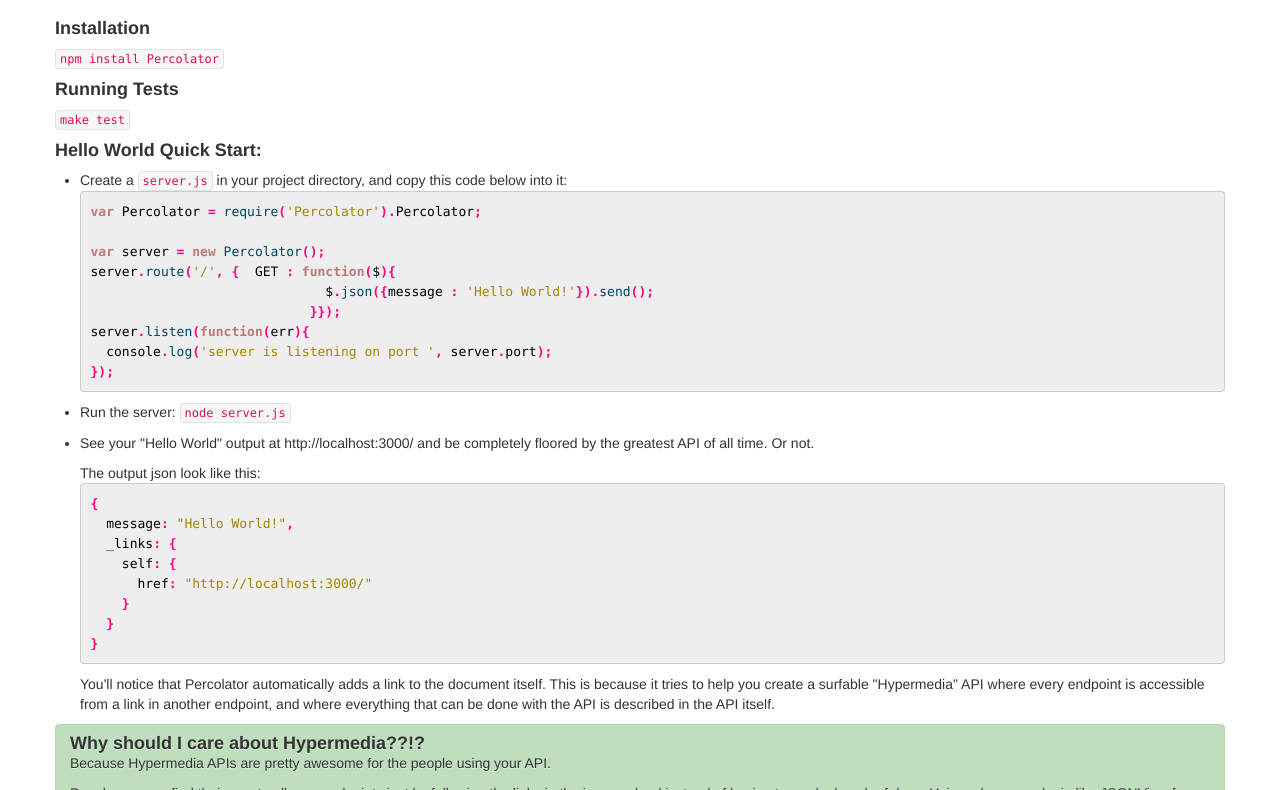
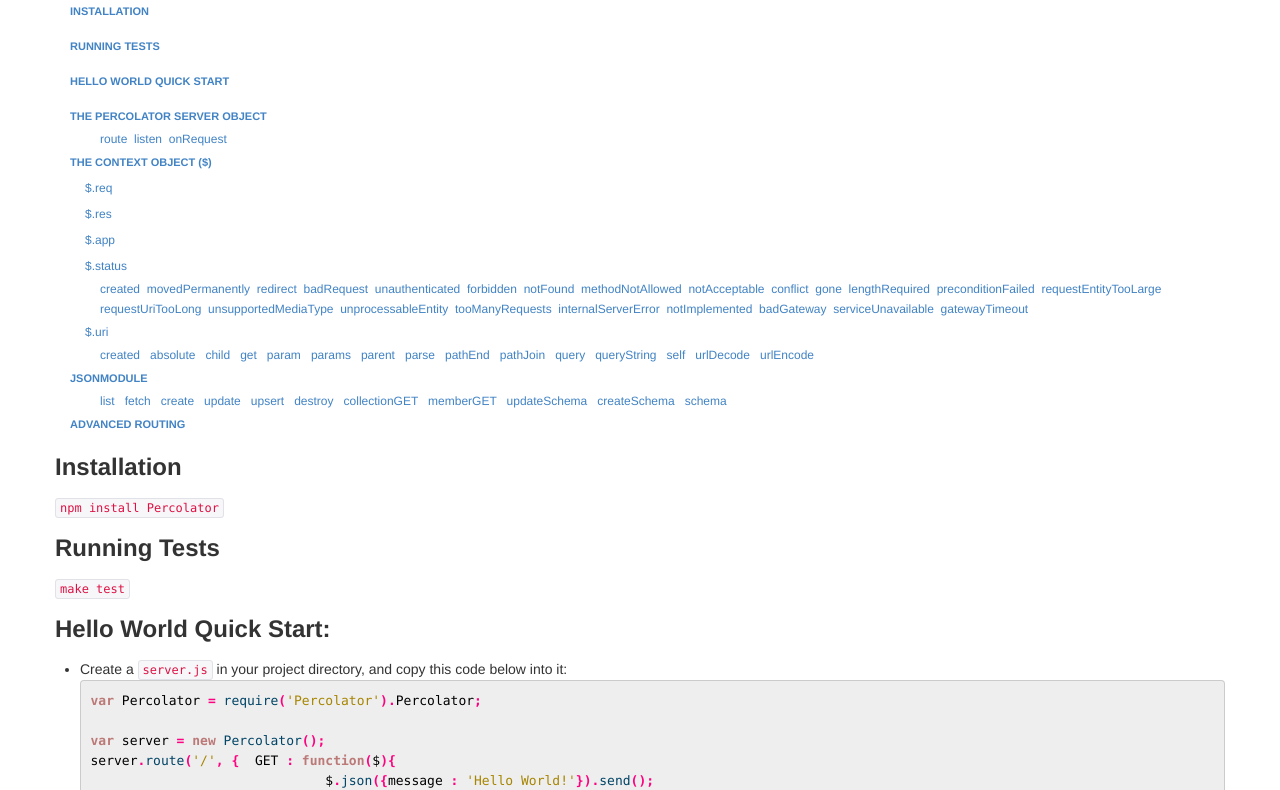
Before and after one commit to cainus/percolatorjs.com, a website: page static/documentation.html in a window 1280 px wide. Shown: the part 102-892 px from the top of the page. Drawn offline with nearby package versions, Linux system fonts and the light colour scheme.

Commit message:
upgraded percolator.  added lots of links to docs

```diff
--- a/package.json
+++ b/package.json
@@ -20,7 +20,7 @@
       "dependencies": {
           "github-flavored-markdown" : "1.0.1",
           "underscore" : "1.3.3",
-          "Percolator" : "0.10.0"
+          "Percolator" : "0.10.1"
       },
       "devDependencies" : {
           "mockery" : "1.1.2",
--- a/static/documentation.html
+++ b/static/documentation.html
@@ -10,14 +10,45 @@
 
     <!-- Le styles -->
     <link href="css/bootstrap.css" rel="stylesheet">
-    <style type="text/css">
-      body {
+    <link href="css/bootstrap-responsive.css" rel="stylesheet">
+    <link href="css/sh_acid.min.css" rel="stylesheet">
+      <!-- body {
         padding-top: 60px;
         padding-bottom: 40px;
       }
+
+      .nav-list > li > a {
+        padding: 0px 0px 0px 0px;
+        margin-left : 10px;
+      }
+
+-->
+    <style type="text/css">
+      h2 {
+        margin-top : 50px;
+      }
+      .nav-header {
+        padding-top: 5px;
+        padding-bottom: 5px;
+        margin-top: 0px;
+        margin-bottom: 0px;
+
+      }
+      .nav-sub-header {
+        font-size: 12px;
+        margin-left : 15px;
+        margin-top: 0px;
+        margin-bottom: 0px;
+      }
+      p.nav-sub-header {
+        margin-left : 30px;
+      }
+      li.nav-header {
+        margin-top : 0px;
+        padding-top : 0px;
+        padding-bottom : 0px;
+      }
     </style>
-    <link href="css/bootstrap-responsive.css" rel="stylesheet">
-    <link href="css/sh_acid.min.css" rel="stylesheet">
 
     <!-- Le HTML5 shim, for IE6-8 support of HTML5 elements -->
     <!--[if lt IE 9]>
@@ -34,7 +65,7 @@
     <script type="text/javascript" src="/js/sh_javascript.min.js"></script>
   </head>
 
-  <body  onload="sh_highlightDocument();">
+  <body  onload="sh_highlightDocument();" >
 
     <div class="navbar navbar-fixed-top">
       <div class="navbar-inner">
@@ -53,21 +84,104 @@
               <li class="active"><a href="documentation.html">Documentation</a></li>
             </ul>
           </div><!--/.nav-collapse -->
-        </div>
-      </div>
+        </div><!-- /container -->
+      </div><!-- /navbar-inner -->
+    </div><!-- /navbar -->
+    <div class="container" id="topspacer">
+
     </div>
 
     <div class="container">
-      <div >
-        <h3>
+        <h2>
         Documentation
-        </h3>
-     <div>
-      <h4>Installation</h4>
-      <code>npm install Percolator</code>
-      <h4>Running Tests</h4>
-      <code>make test</code>
-      <h4>Hello World Quick Start:</h4>
+        </h2>
+        <p></p>
+        <ul class="nav nav-list">
+          <li class="nav-header"><a href="#installation">Installation</a></li>
+          <li class="nav-header" ><a href="#runningtests">Running Tests</a></li>
+          <li class="nav-header" ><a href="#helloworld">Hello World Quick Start</a></li>
+          <li class="nav-header"><a href="#server">The Percolator Server Object</a></li>
+          <p class="nav-sub-header">
+            <a href="#server-route">route</a>&nbsp;
+            <a href="#server-listen">listen</a>&nbsp;
+            <a href="#server-onrequest">onRequest</a>&nbsp;
+          </p>
+          <li class="nav-header" ><a href="#context">The Context Object ($)</a></li>
+          <li class="nav-sub-header"><a href="#context-req">$.req</a></li>
+          <li class="nav-sub-header"><a href="#context-res">$.res</a></li>
+          <li class="nav-sub-header"><a href="#context-app">$.app</a></li>
+          <li class="nav-sub-header"><a href="#context-status">$.status</a></li>
+          <p class="nav-sub-header">
+            <a href="#context-status-created">created</a>&nbsp;
+            <a href="#context-status-movedPermanently">movedPermanently</a>&nbsp;
+            <a href="#context-status-redirect">redirect</a>&nbsp;
+            <a href="#context-status-badRequest">badRequest</a>&nbsp;
+            <a href="#context-status-unauthenticated">unauthenticated</a>&nbsp;
+            <a href="#context-status-forbidden">forbidden</a>&nbsp;
+            <a href="#context-status-notFound">notFound</a>&nbsp;
+            <a href="#context-status-methodNotAllowed">methodNotAllowed</a>&nbsp;
+            <a href="#context-status-notAcceptable">notAcceptable</a>&nbsp;
+            <a href="#context-status-conflict">conflict</a>&nbsp;
+            <a href="#context-status-gone">gone</a>&nbsp;
+            <a href="#context-status-lengthRequired">lengthRequired</a>&nbsp;
+            <a href="#context-status-preconditionFailed">preconditionFailed</a>&nbsp;
+            <a href="#context-status-requestEntityTooLarge">requestEntityTooLarge</a>&nbsp;
+            <a href="#context-status-requestUriTooLong">requestUriTooLong</a>&nbsp;
+            <a href="#context-status-unsupportedMediaType">unsupportedMediaType</a>&nbsp;
+            <a href="#context-status-unprocessableEntity">unprocessableEntity</a>&nbsp;
+            <a href="#context-status-tooManyRequests">tooManyRequests</a>&nbsp;
+            <a href="#context-status-internalServerError">internalServerError</a>&nbsp;
+            <a href="#context-status-notImplemented">notImplemented</a>&nbsp;
+            <a href="#context-status-badGateway">badGateway</a>&nbsp;
+            <a href="#context-status-serviceUnavailable">serviceUnavailable</a>&nbsp;
+            <a href="#context-status-gatewayTimeout">gatewayTimeout</a>
+          </p>
+          <li class="nav-sub-header"><a href="#context-uri">$.uri</a></li>
+          <p class="nav-sub-header">
+             <a href="#context-uri-created">created</a> &nbsp;
+             <a href="#context-uri-absolute">absolute</a> &nbsp;
+             <a href="#context-uri-child">child</a> &nbsp;
+             <a href="#context-uri-get">get</a> &nbsp;
+             <a href="#context-uri-param">param</a> &nbsp;
+             <a href="#context-uri-params">params</a> &nbsp;
+             <a href="#context-uri-parent">parent</a> &nbsp;
+             <a href="#context-uri-parse">parse</a> &nbsp;
+             <a href="#context-uri-pathEnd">pathEnd</a> &nbsp;
+             <a href="#context-uri-pathJoin">pathJoin</a> &nbsp;
+             <a href="#context-uri-query">query</a> &nbsp;
+             <a href="#context-uri-queryString">queryString</a> &nbsp;
+             <a href="#context-uri-self">self</a> &nbsp;
+             <a href="#context-uri-urlDecode">urlDecode</a> &nbsp;
+             <a href="#context-uri-urlEncode">urlEncode  </a> &nbsp;
+          </p>
+          <li class="nav-header" ><a href="#jsonmodule">JsonModule</a></li>
+
+          <p class="nav-sub-header">
+             <a href="#jsonmodule-list">list</a> &nbsp;
+             <a href="#jsonmodule-fetch">fetch</a> &nbsp;
+             <a href="#jsonmodule-create">create</a> &nbsp;
+             <a href="#jsonmodule-update">update</a> &nbsp;
+             <a href="#jsonmodule-upsert">upsert</a> &nbsp;
+             <a href="#jsonmodule-destroy">destroy</a> &nbsp;
+             <a href="#jsonmodule-collectionGET">collectionGET</a> &nbsp;
+             <a href="#jsonmodule-memberGET">memberGET</a> &nbsp;
+             <a href="#jsonmodule-updateSchema">updateSchema</a> &nbsp;
+             <a href="#jsonmodule-createSchema">createSchema</a> &nbsp;
+             <a href="#sjsonmodule-chema">schema</a> &nbsp;
+          </p>
+
+          <li class="nav-header" ><a href="#advancedrouting">Advanced Routing</a> </li>
+        </ul>
+      <section id="installation">
+        <h3>Installation</h3>
+        <code>npm install Percolator</code>
+      </section>
+      <section id="runningtests">
+        <h3>Running Tests</h3>
+        <code>make test</code>
+      </section>
+      <section id="helloworld">
+        <h3>Hello World Quick Start:</h3>
 
 <ul>
 <li> Create a <code>server.js</code> in your project directory, and copy this code below into it:</li>
@@ -110,9 +224,10 @@
 itself.
 </li>
 </ul>
+</section>
 
 <div class="alert alert-success">
-  <h4>Why should I care about Hypermedia??!?</h4>
+  <h3>Why should I care about Hypermedia??!?</h3>
   <p>
   Because Hypermedia APIs are pretty awesome for the people using your API.
   </p>
@@ -139,9 +254,10 @@
   with proper caching and compression (gzip), there should be little to no cost to your
   clients' performance or bandwidth.
   </p>
-</div>
+</div> <!-- /alert -->
 
-<h4>The Percolator Server Object</h4>
+<section id="server">
+<h3>The Percolator Server Object</h3>
 Any Percolator objects you create are just http servers (based on
 <a href="https://github.com/cainus/oneone">oneone</a>) with a bunch of helpers
 for making JSON APIs more easily.
@@ -172,8 +288,8 @@
 
 <p>You're obviously going to want to limit the number of app object variables that you add beyond the necessary ones, but
 certain types of objects might make sense in that shared space.</p>
-    </div>
 
+<section id="server-route">
 <h5>route(routeString, resourceObject)</h5>
 <p>
 The route() method of the server takes two parameters, the route string and the resource object.
@@ -215,8 +331,8 @@
 
 Note that because resource objects are just objects, you can load them from a file as modules, or create
 components that you re-use for different modules.
-
-
+</section>
+<section id="server-listen">
 <h5>listen([cb])</h5>
 Call listen() on the server to start it listening.  The default port (unless overridden by
 the app object) is 3000.
@@ -229,7 +345,8 @@
   console.log('server is listening on port ', server.port);
 });
 </pre>
-
+</section>
+<section id="server-onrequest">
 <h5>onRequest(cb)</h5>
 <p>
 The onRequest() method takes a callback as its only parameter.  The callback is called when
@@ -264,8 +381,10 @@
   cb(context);
 });
 </pre>
-
-<h4>The Context Object ($)</h4>
+</section>
+</section>
+<section id="context">
+<h3>The Context Object ($)</h3>
 The "Hello World" example should be pretty straightforward, except it has a strange dollar sign ($) in it.
 This is the context object.  The context object is basically just a holder for all the things your request
 handler will care about.  You can name it whatever you want really, but '$' is a nice short name that you're
@@ -474,17 +593,6 @@
   <dd>
     <code>
         {"type":412,"message":"Precondition Failed"}
-    </code>
-  </dd>
-</dl>
-
-<dl>
-  <dt>
-      $.status.requestEntityTooLarge([detail])
-  </dt>
-  <dd>
-    <code>
-        {"type":413,"message":"'Request Entity Too Large"}
     </code>
   </dd>
 </dl>
@@ -1050,7 +1158,7 @@
 </p>
 
 <!--
-<h4>Resource Objects</h4>
+<h3>Resource Objects</h3>
 // TODO
 // authenticate
 // basicAuthenticate
@@ -1058,7 +1166,9 @@
 // handler and wildcard
 
 -->
-<h4>JsonModule</h4>
+</section>
+<section id="jsonmodule">
+<h3>JsonModule</h3>
 <p>
 A JsonModule is a module that implements handlers for
 a json collection, and all its members.  It allows you
@@ -1315,8 +1425,9 @@
 </p>
 <pre class="sh_javascript">
 </pre>
-
-<h4>Advanced Routing</h4>
+</section>
+<section id="advancedrouting">
+<h3>Advanced Routing</h3>
 <h5>Hello World Refactored:</h5>
 
 <p>Percolator also allows a more advanced style of routing that lets you load
@@ -1370,12 +1481,7 @@
 of routing is that all your resources can be in separate files so that your project can be more easily
 organized.
 </p>
-    </div>
-
-
-    <!--  END DOCS -->
-      </div>
-
+</section>
     </div> <!-- /container -->
 
     <!-- Le javascript
```
